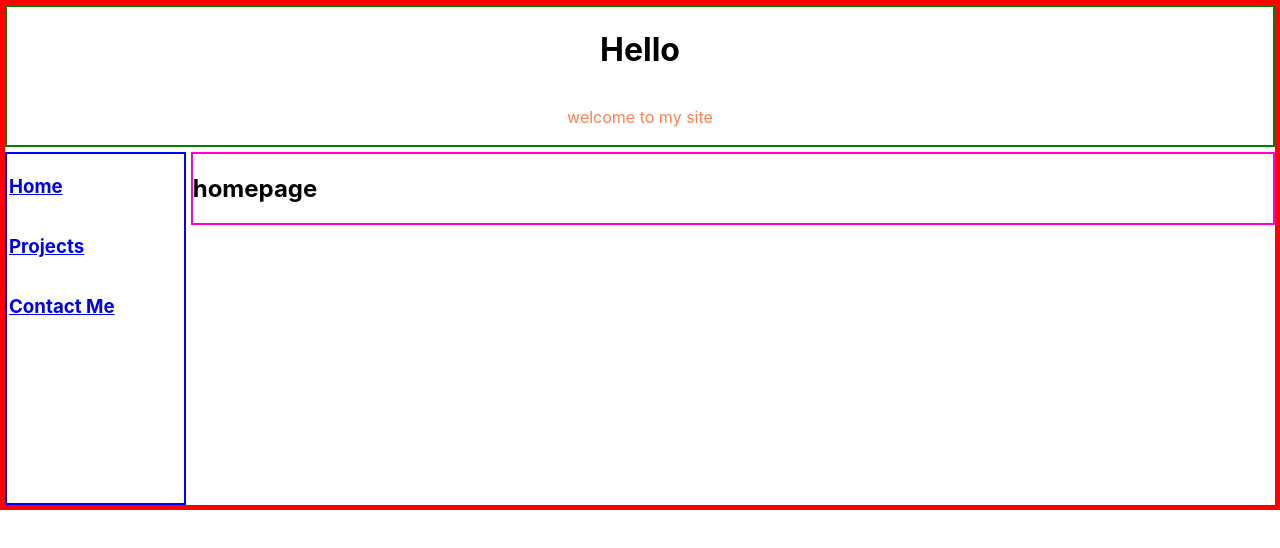
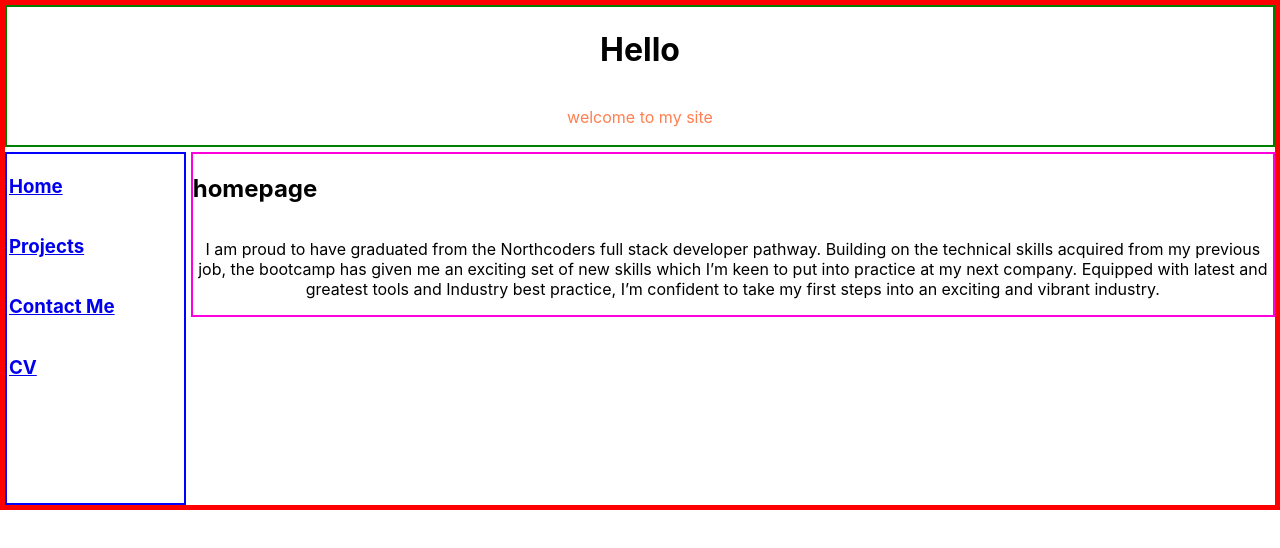
Before and after one commit to Afalls89/portfolio_webpage, a React (Create React App) app in the folder portfolio/: page / in a window 1280 px wide. Shown: the top 548 px of the page. Built offline with nearby package versions, Linux system fonts and the light colour scheme.

Commit message:
added CV component

```diff
--- a/portfolio/src/App.js
+++ b/portfolio/src/App.js
@@ -6,6 +6,7 @@ import { Router, Link } from "@reach/router";
 import Home from "./components/Home";
 import Projects from "./components/Projects";
 import ContactMe from "./components/ContactMe";
+import CV from "./components/CV";
 
 function App() {
 	return (
@@ -17,6 +18,7 @@ function App() {
 					<Home path="/" />
 					<Projects path="/projects" />
 					<ContactMe path="/contactme" />
+					<CV path="/cv" />
 				</Router>
 			</section>
 		</div>
--- /dev/null
+++ b/portfolio/src/components/CV.jsx
@@ -0,0 +1,12 @@
+import React from "react";
+const cV = require("../documents/Andrew Falls CV2020.pdf");
+
+const CV = () => {
+	return (
+		<div className="content">
+			<h5>{cV}</h5>
+		</div>
+	);
+};
+
+export default CV;
--- a/portfolio/src/components/Home.jsx
+++ b/portfolio/src/components/Home.jsx
@@ -1,9 +1,19 @@
 import React from "react";
+const profilePic = require("../images/Photo.jpg");
 
 const Home = () => {
 	return (
 		<main className="content">
 			<h2>homepage</h2>
+			<img {...profilePic} />
+			<p>
+				I am proud to have graduated from the Northcoders full stack developer
+				pathway. Building on the technical skills acquired from my previous job,
+				the bootcamp has given me an exciting set of new skills which I’m keen
+				to put into practice at my next company. Equipped with latest and
+				greatest tools and Industry best practice, I’m confident to take my
+				first steps into an exciting and vibrant industry.
+			</p>
 		</main>
 	);
 };
--- a/portfolio/src/components/Navbar.jsx
+++ b/portfolio/src/components/Navbar.jsx
@@ -13,6 +13,9 @@ const Sidebar = () => {
 			<Link to="/contactme">
 				<h3>Contact Me</h3>
 			</Link>
+			<Link to="/cv">
+				<h3>CV</h3>
+			</Link>
 		</nav>
 	);
 };
```
Also changed, not shown: portfolio/src/images/photo.JPG (added), 1 other file (tests, documents, lock files or other folders).
